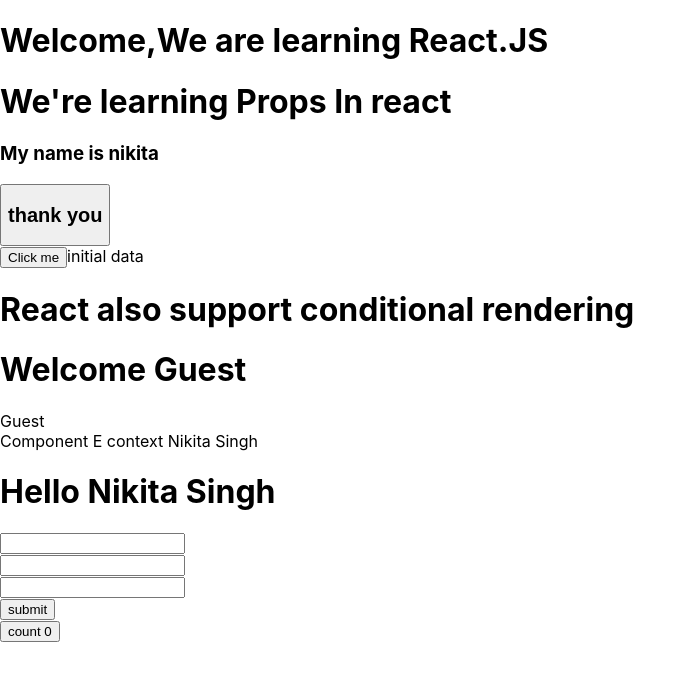
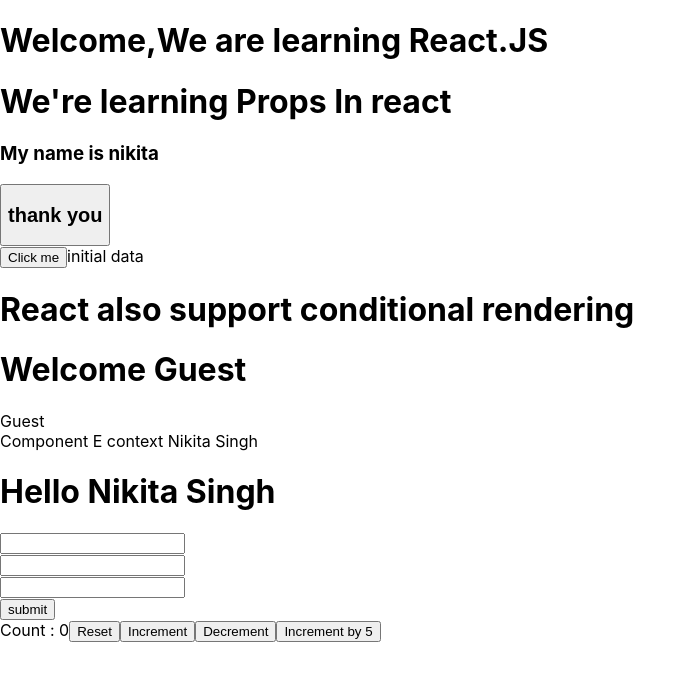
Before and after one commit to Nikita711/Learn-react, a React (Create React App) app: page / in a window 1280 px wide. Shown: the top 680 px of the page, without its empty margins (0-696 px from the left). Built offline with nearby package versions, Linux system fonts and the light colour scheme.

Commit message:
UseState with previous State

```diff
--- a/src/App.js
+++ b/src/App.js
@@ -12,6 +12,7 @@
 import PostForm from "./component/HTTP/PostForm";
 // import ClassCounter from "./component/HOOKS/ClassCounter";
 import HooksCounter from "./component/HOOKS/HooksCounter";
+import HooksCounterTwo from "./component/HOOKS/HooksCounterTwo";
 
 function App() {
   return (
@@ -32,7 +33,8 @@
       {/* <PostList/> */}
       <PostForm />
       {/* <ClassCounter /> */}
-      <HooksCounter />
+      {/* <HooksCounter /> */}
+      <HooksCounterTwo />
     </div>
   );
 }
--- /dev/null
+++ b/src/component/HOOKS/HooksCounterTwo.jsx
@@ -0,0 +1,24 @@
+import React, { useState } from "react";
+
+const HooksCounterTwo = () => {
+  const initialCount = 0;
+  const [count, setCount] = useState(initialCount);
+
+
+  const incrementFive = () => {
+    for (let i = 0; i < 5; i++) {
+      setCount(prevCount => prevCount+1);
+    }
+  };
+  return (
+    <div>
+      Count : {count}
+      <button onClick={() => setCount(initialCount)}>Reset</button>
+      <button onClick={() => setCount(prevCount => prevCount+1)}>Increment</button>
+      <button onClick={() => setCount(prevCount => prevCount-1)}>Decrement</button>
+      <button onClick={incrementFive}>Increment by 5 </button>
+    </div>
+  );
+};
+
+export default HooksCounterTwo;
```
